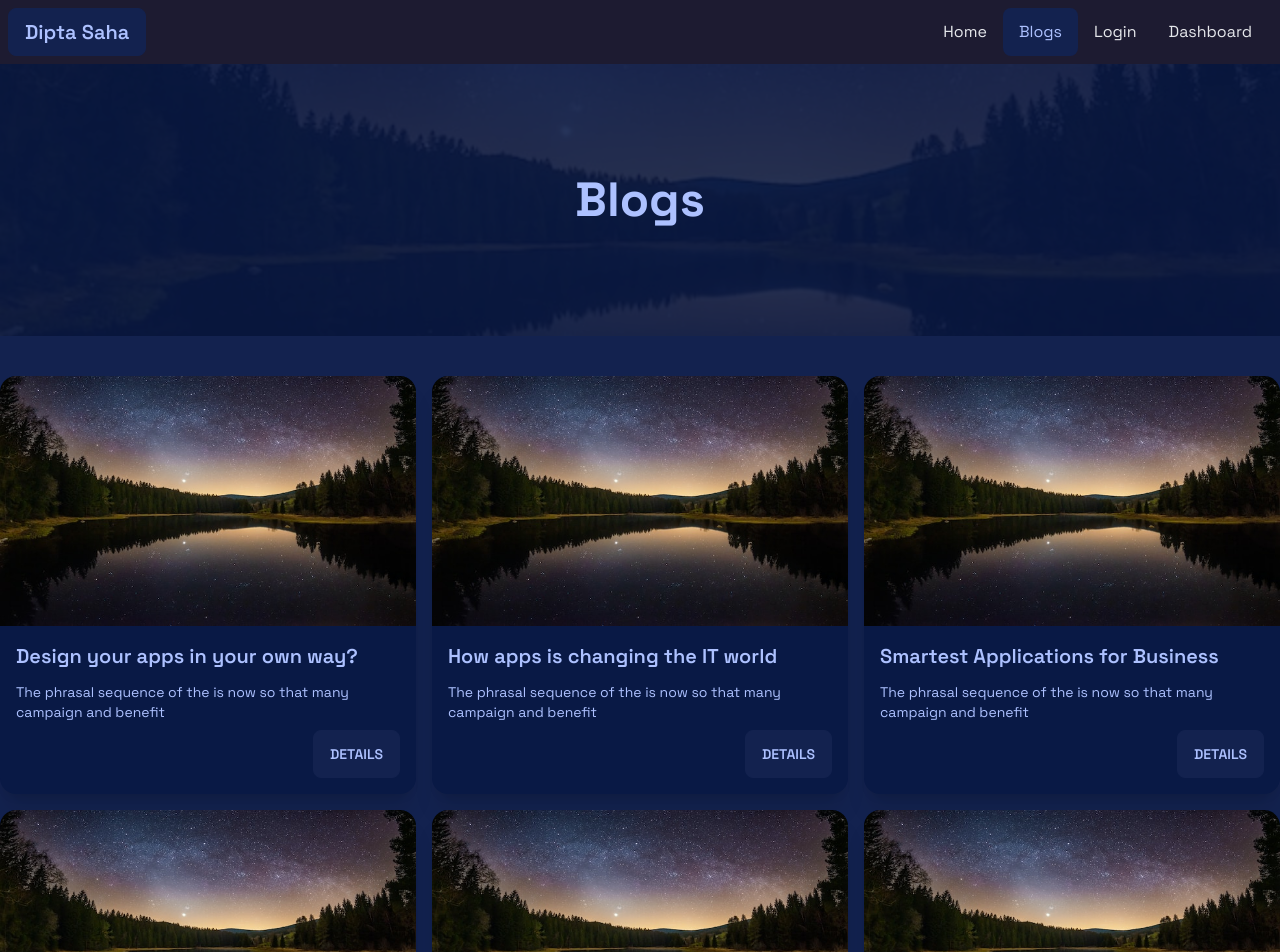
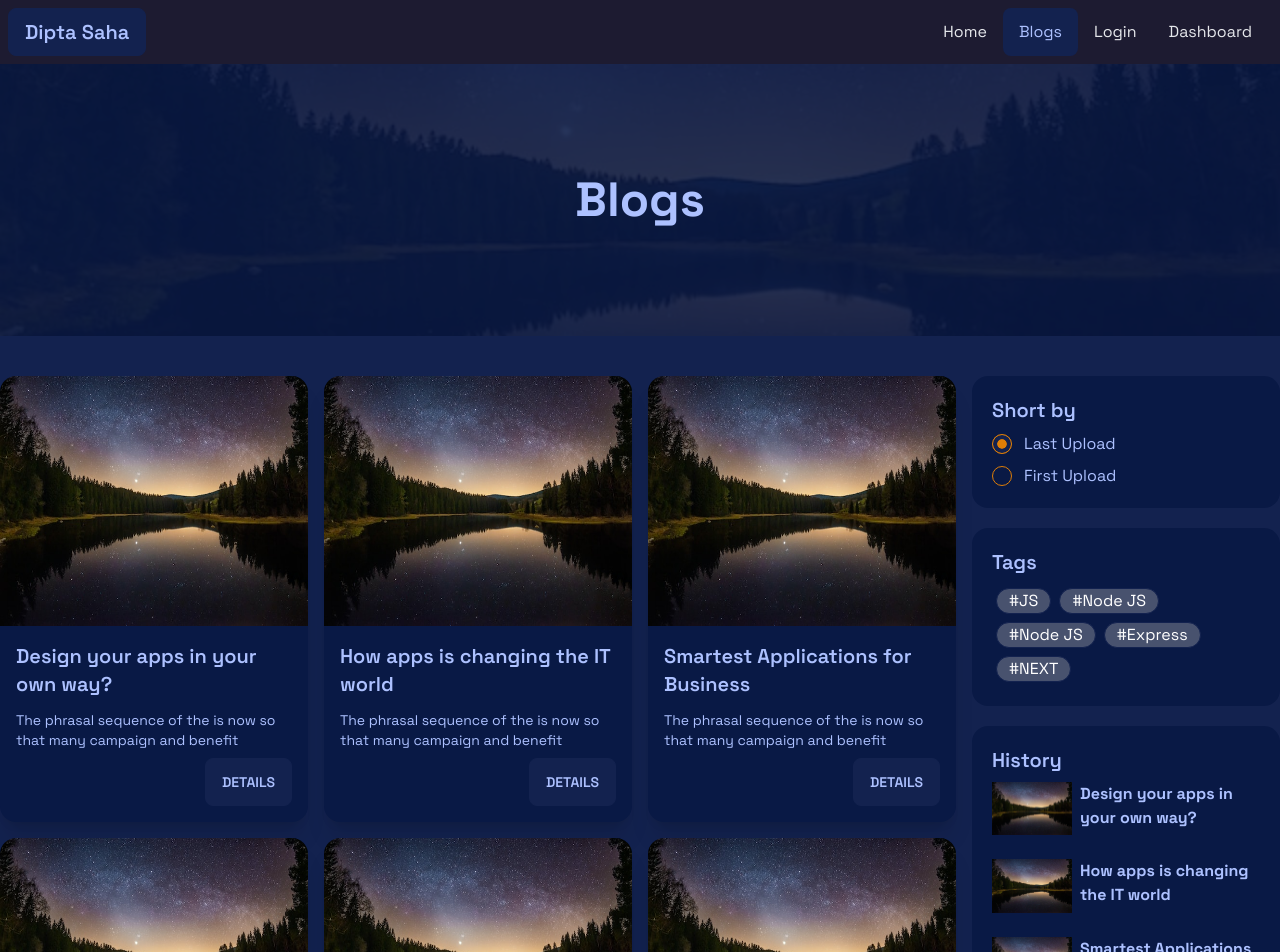
Before and after one commit to diptasahacse/blog-cms-with-core-redux-and-thunk, a React (Vite) app: page /blogs in a window 1280 px wide. Shown: the top 952 px of the page. Built offline with nearby package versions, Linux system fonts and the light colour scheme.

Commit message:
design all filter

```diff
--- /dev/null
+++ b/src/components/FrontPart/BlogPartComponents/Components/ReadingHistory.jsx
@@ -0,0 +1,26 @@
+import React from "react";
+import blogData from "../../../../../public/blogs.json";
+import { Link } from "react-router-dom";
+
+const ReadingHistory = () => {
+  console.log(blogData);
+  return (
+    <div className="card w-full bg-secondary text-neutral-content">
+      <div className="card-body p-5">
+        <h2 className="card-title">History</h2>
+        <div>
+          {blogData.slice(0, 3).map((item, index) => (
+            <Link to="/" className="mb-6 inline-block" key={index}>
+              <div className="flex gap-2">
+                <img className="w-[80px]" src={item.featureImage} alt="" />
+                <h5 className="font-bold">{item.title}</h5>
+              </div>
+            </Link>
+          ))}
+        </div>
+      </div>
+    </div>
+  );
+};
+
+export default ReadingHistory;
--- /dev/null
+++ b/src/components/FrontPart/BlogPartComponents/Components/Sidebar.jsx
@@ -0,0 +1,25 @@
+import React from "react";
+import SortByUpload from "./SortByUpload";
+import SortByTag from "./SortByTag";
+import ReadingHistory from "./ReadingHistory";
+
+const Sidebar = () => {
+  return (
+    <div className="">
+      {/* Short by  */}
+      <div className="mb-5">
+        <SortByUpload />
+      </div>
+      {/* Tags */}
+      <div className="mb-5">
+        <SortByTag />
+      </div>
+      {/* History */}
+      <div className="mb-5">
+        <ReadingHistory />
+      </div>
+    </div>
+  );
+};
+
+export default Sidebar;
--- /dev/null
+++ b/src/components/FrontPart/BlogPartComponents/Components/SortByTag.jsx
@@ -0,0 +1,30 @@
+import React from "react";
+
+const SortByTag = () => {
+  return (
+    <div className="card w-full bg-secondary text-neutral-content">
+      <div className="card-body  p-5">
+        <h2 className="card-title">Tags</h2>
+        <div>
+          <div className="badge p-3 text-base m-1 text-white bg-[#48526e]">
+            #JS
+          </div>
+          <div className="badge p-3 text-base m-1 text-white bg-[#48526e]">
+            #Node JS
+          </div>
+          <div className="badge p-3 text-base m-1 text-white bg-[#48526e]">
+            #Node JS
+          </div>
+          <div className="badge p-3 text-base m-1 text-white bg-[#48526e]">
+            #Express
+          </div>
+          <div className="badge p-3 text-base m-1 text-white bg-[#48526e]">
+            #NEXT
+          </div>
+        </div>
+      </div>
+    </div>
+  );
+};
+
+export default SortByTag;
--- /dev/null
+++ b/src/components/FrontPart/BlogPartComponents/Components/SortByUpload.jsx
@@ -0,0 +1,37 @@
+import React from "react";
+
+const SortByUpload = () => {
+  return (
+    <div className="card w-full bg-secondary text-neutral-content">
+      <div className="card-body  p-5">
+        <h2 className="card-title">Short by</h2>
+        <div>
+          <div className="flex items-center gap-3 mb-2">
+            <input
+              type="radio"
+              name="radio-1"
+              className="radio radio-warning radio-sm"
+              checked
+            />
+            <label htmlFor="" className="">
+              Last Upload
+            </label>
+          </div>
+          <div className="flex items-center gap-3">
+            <input
+              type="radio"
+              name="radio-1"
+              id=""
+              className="radio  radio-warning radio-sm"
+            />
+            <label htmlFor="" className="">
+              First Upload
+            </label>
+          </div>
+        </div>
+      </div>
+    </div>
+  );
+};
+
+export default SortByUpload;
--- a/src/components/FrontPart/Pages/Blogs.jsx
+++ b/src/components/FrontPart/Pages/Blogs.jsx
@@ -3,6 +3,7 @@ import { Link, useLoaderData } from "react-router-dom";
 import PageTitle from "../FrontPartComponents/Components/PageTitle";
 import blogData from "../../../../public/blogs.json";
 import BlogCard from "../FrontPartComponents/Components/BlogCard";
+import Sidebar from "../BlogPartComponents/Components/Sidebar";
 const Blogs = () => {
   console.log(blogData);
   console.log();
@@ -11,10 +12,17 @@ const Blogs = () => {
       <PageTitle heading="Blogs" />
       <div className="bg-primary  py-10">
         <div className="mx-auto max-w-7xl">
-          <div className="grid grid-cols-3 gap-4">
-            {blogData.map((item, index) => (
-              <BlogCard item={item} key={index} />
-            ))}
+          <div className="grid grid-cols-12 gap-4">
+            <div className="col-span-9">
+              <div className="grid grid-cols-3 gap-4">
+                {blogData.map((item, index) => (
+                  <BlogCard item={item} key={index} />
+                ))}
+              </div>
+            </div>
+            <div className="col-span-3 ">
+              <Sidebar />
+            </div>
           </div>
         </div>
       </div>
```
